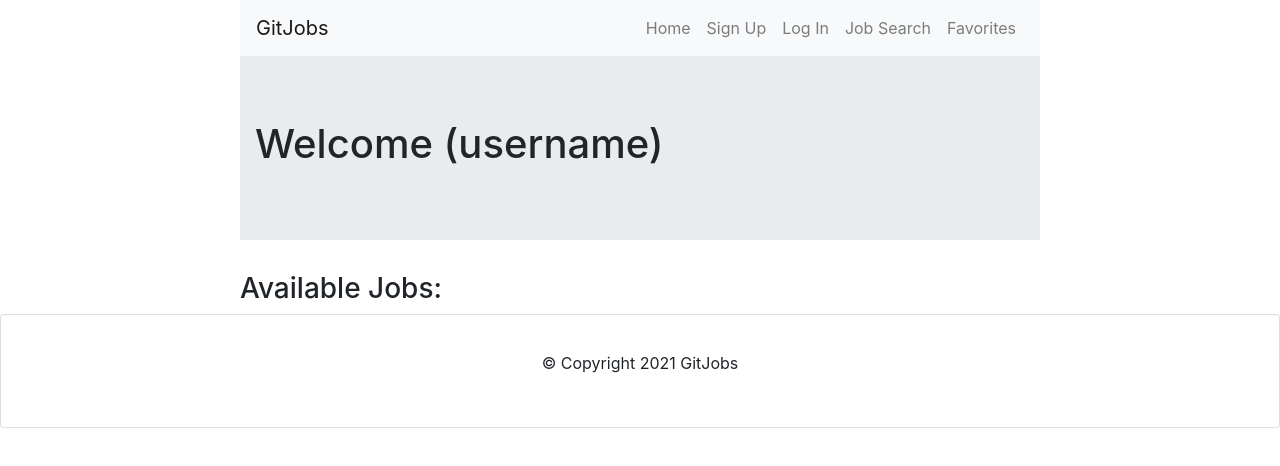
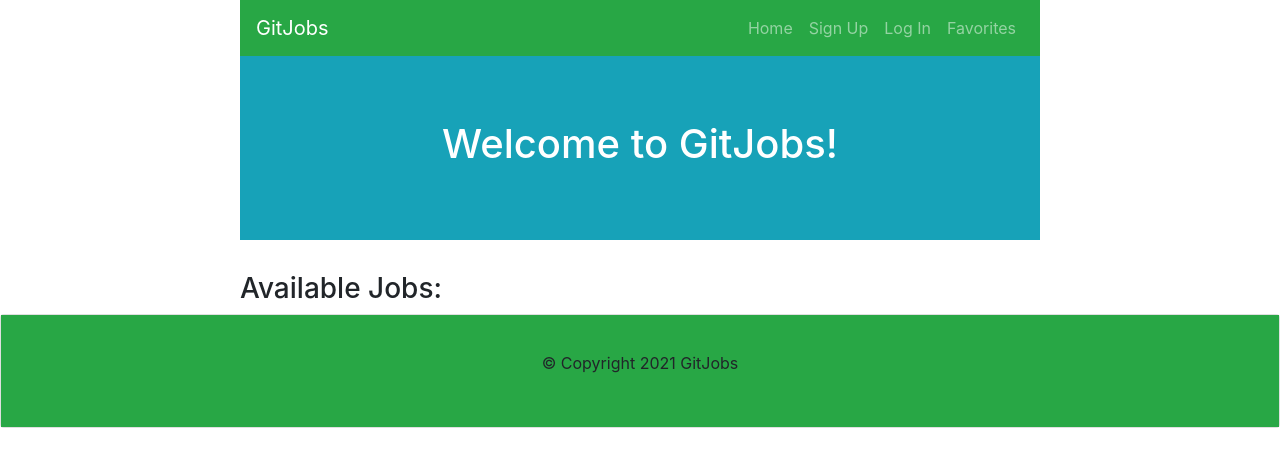
Before and after one commit to Claudialhc/git-jobs, a React (Create React App) app in the folder client/: page /public in a window 1280 px wide. Shown: the top 466 px of the page. Built offline with nearby package versions, Linux system fonts and the light colour scheme.

Commit message:
added styling for footer, navbar, jobcard components and homepage landing page and public page. changed landing route from landing to *

```diff
--- a/client/src/App.js
+++ b/client/src/App.js
@@ -44,7 +44,7 @@ function App() {
             <PrivateRoute path="/protected">
               <ProtectedPage />
             </PrivateRoute>
-            <Route exact path="/">
+            <Route exact path="*">
               <LandingPage />
             </Route>
           </Switch>
--- a/client/src/components/Footer.js
+++ b/client/src/components/Footer.js
@@ -4,18 +4,11 @@ export default class Footer extends Component {
   render() {
     return (
       <Card>
-        <Card.Body>
+        <Card.Body className="bg-success">
       <footer className="footer mt-auto py-3">
         <p className="text-center">© Copyright 2021 GitJobs</p>
       </footer>
       </Card.Body>
-          {/* <style type="text/css">
-            {`
-            footer{
-              background-color: green;
-            }
-            `}
-          </style> */}
       </Card>
     );
   }
--- a/client/src/components/JobCard.js
+++ b/client/src/components/JobCard.js
@@ -6,14 +6,14 @@ function JobCard({job}) {
   return (
     <Card>
       <Card.Body>
-        <h2>{job.title}</h2>
+        <h2 className="text-center">{job.title}</h2>
         <ul>
-          <li>Type: {job.type}</li>
-          <li>Location: {job.location}</li>
-          <li>Company: {job.company}</li>
-          <li>Decription: {job.description}</li>
-          <li>How to Apply: {job.how_to_apply}</li>
-          <li>Company Website: {job.company_url}</li>
+          <li><strong>Type:</strong> {job.type}</li>
+          <li><strong>Location:</strong> {job.location}</li>
+          <li><strong>Company:</strong> {job.company}</li>
+          {/* <li>Decription: {job.description}</li> */}
+          <li><strong>How to Apply:</strong> {job.how_to_apply}</li>
+          <li><strong>Company Website:</strong> {job.company_url}</li>
         </ul>
       </Card.Body>
     </Card>
--- a/client/src/components/Navbar.js
+++ b/client/src/components/Navbar.js
@@ -20,7 +20,7 @@ function Header() {
     auth.logout();
   };
   return (
-    <Navbar bg="light" expand="lg">
+    <Navbar bg="success" variant="dark" expand="lg">
       <Navbar.Brand as={Link} to="/home">
         GitJobs
       </Navbar.Brand>
@@ -36,9 +36,9 @@ function Header() {
           <Nav.Link as={Link} to="/login">
             Log In
           </Nav.Link>
-          <Nav.Link as={Link} to="/public">
+          {/* <Nav.Link as={Link} to="/public">
             Job Search
-          </Nav.Link>
+          </Nav.Link> */}
           <Nav.Link as={Link} to="/profile">
             Favorites
           </Nav.Link>
--- a/client/src/pages/HomePage.js
+++ b/client/src/pages/HomePage.js
@@ -19,9 +19,9 @@ function HomePage() {
   }, []);
   return (
     <div>
-      <Jumbotron fluid>
+      <Jumbotron fluid className="bg-info text-white">
         <Container>
-          <h1>Welcome to GitJobs</h1>
+          <h1 className="text-center">Welcome to GitJobs!</h1>
         </Container>
       </Jumbotron>
       <h3>Available Jobs:</h3>
--- a/client/src/pages/LandingPage.js
+++ b/client/src/pages/LandingPage.js
@@ -5,7 +5,7 @@ import { Jumbotron, Container, Card, Button } from "react-bootstrap";
 function LandingPage() {
   return (
     <div>
-      <Jumbotron fluid>
+      <Jumbotron fluid className="bg-info text-white">
         <Container>
           <h1 className="text-center">Welcome to GitJobs</h1>
         </Container>
--- a/client/src/pages/PublicPage.js
+++ b/client/src/pages/PublicPage.js
@@ -8,9 +8,9 @@ function PublicPage() {
 return (
 <div>
 
-<Jumbotron fluid>
+<Jumbotron fluid className="bg-info text-white">
   <Container>
-    <h1>Welcome (username)</h1>
+    <h1 className="text-center">Welcome to GitJobs!</h1>
   </Container>
 </Jumbotron>
 
```
